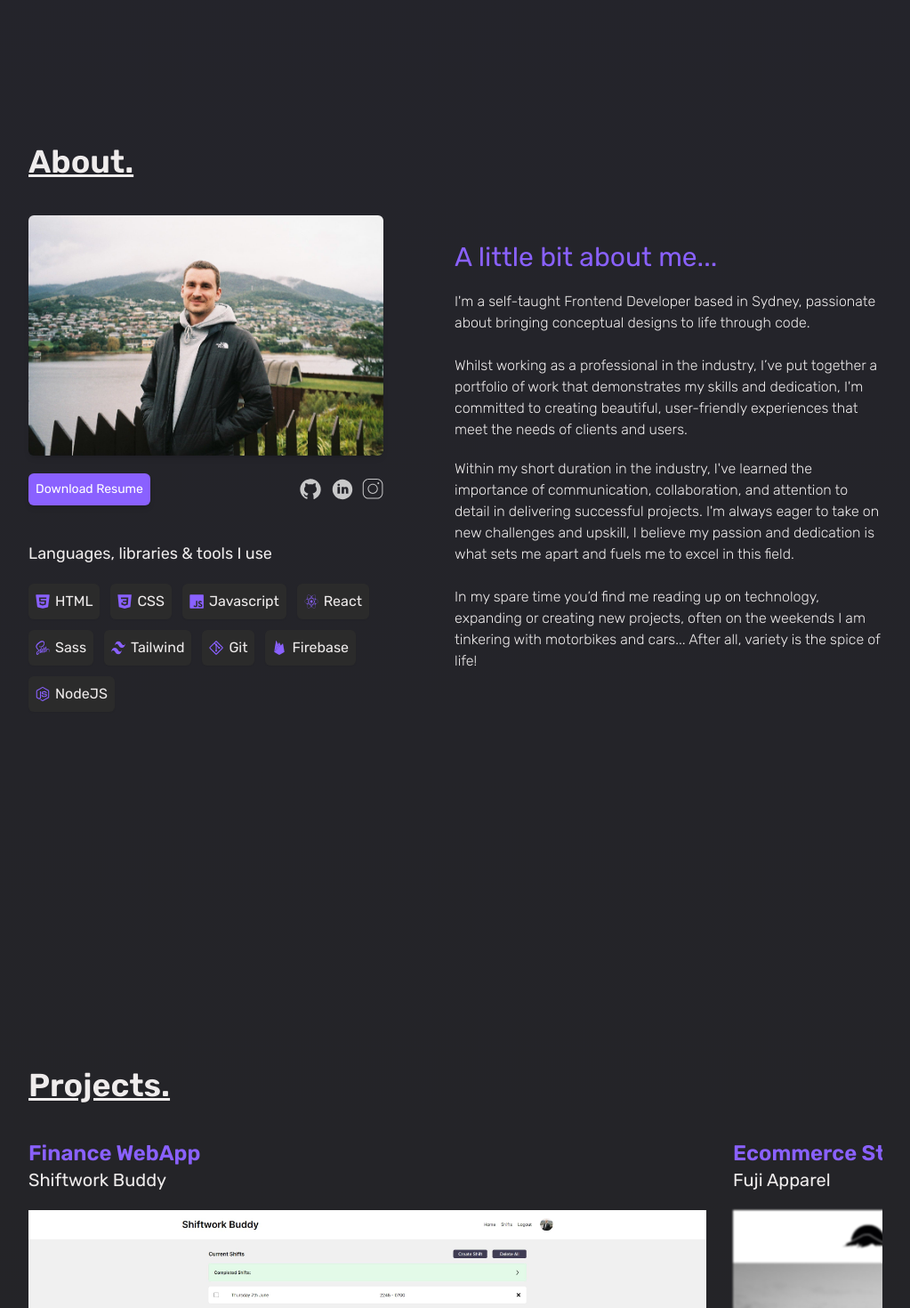
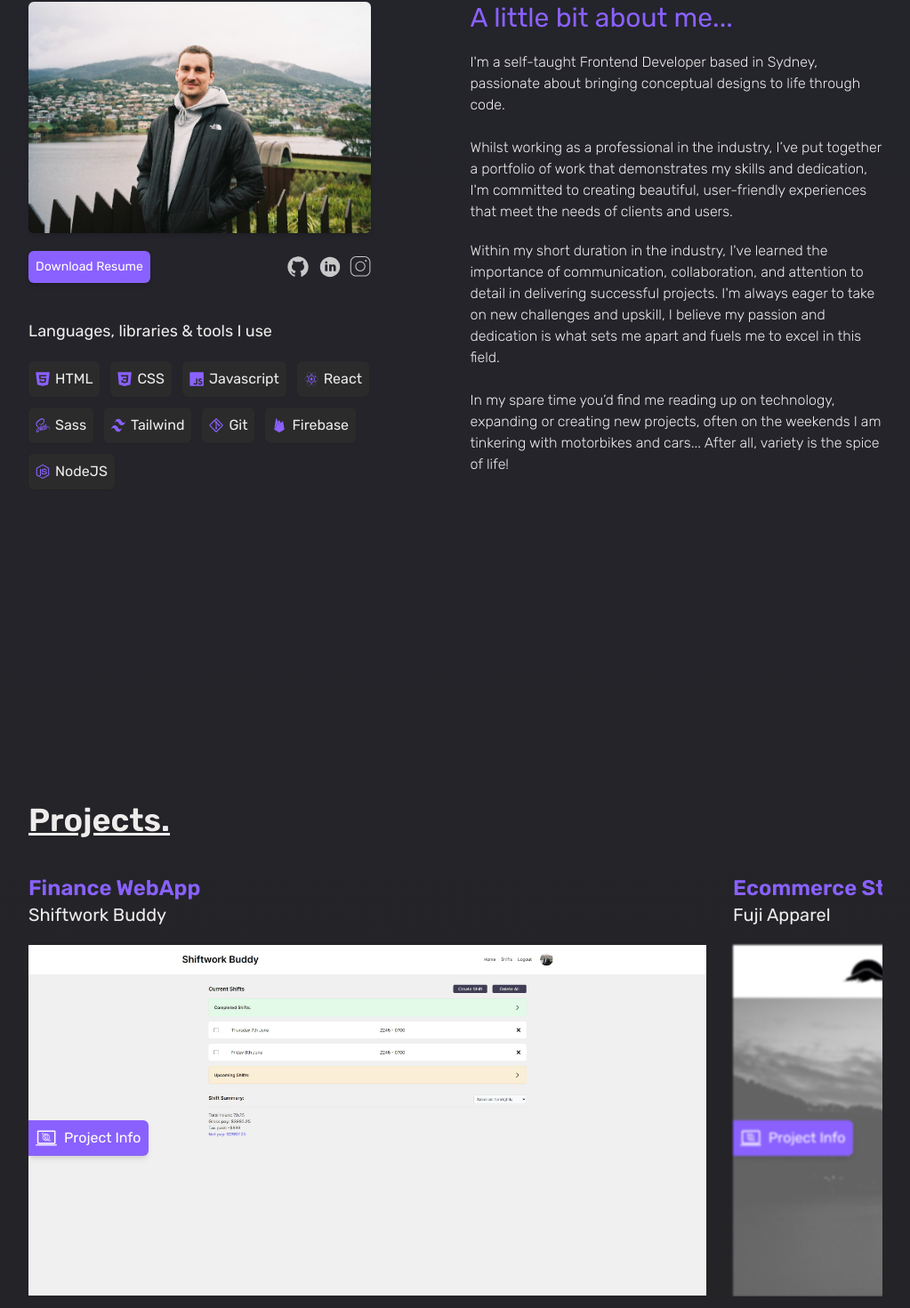
Before and after one commit to maxxjonesyy/portfolio, a React (Vite) app: page / in a window 1280 px wide. Shown: the part 990-2460 px from the top of the page at 89% size, without its empty margins (128-1151 px from the left). Built offline with nearby package versions, Linux system fonts and the light colour scheme.

Commit message:
tweak section spacing

```diff
--- a/src/index.css
+++ b/src/index.css
@@ -23,7 +23,7 @@
   }
 
   .container-margin {
-    @apply my-[25rem];
+    @apply py-[12rem] md:py-[22rem];
   }
 
   .container-width {
--- a/src/pages/Home/About.jsx
+++ b/src/pages/Home/About.jsx
@@ -21,7 +21,7 @@ function About({ theme }) {
   return (
     <div
       id='about'
-      className='flex flex-col justify-center md:gap-20 container-padding mb-[25rem] mt-[25rem] md:mt-[15rem] container-width md:flex-row md:items-center'
+      className='flex flex-col justify-center pt-[12rem] md:pt-0 md:gap-28 container-padding container-width md:flex-row md:items-center'
     >
       <div className='max-w-[450px]'>
         <h2 className='pb-10 text-3xl font-bold underline drop-shadow-sm text-lightText dark:text-darkText lg:text-4xl'>
--- a/src/pages/ProjectPage.jsx
+++ b/src/pages/ProjectPage.jsx
@@ -14,7 +14,7 @@ function ProjectPage() {
   return splash ? (
     <SplashAnimation />
   ) : (
-    <div className='flex flex-col items-center h-screen mt-10 lg:mt-0 lg:flex-row lg:justify-between lg:gap-20 container-width container-padding'>
+    <div className='flex flex-col items-center h-screen pt-10 lg:pt-0 lg:flex-row lg:justify-between lg:gap-20 container-width container-padding'>
       <div className='lg:w-1/2'>
         <h1 className='text-3xl font-semibold text-accent xl:text-4xl'>
           {project.heading}
```
